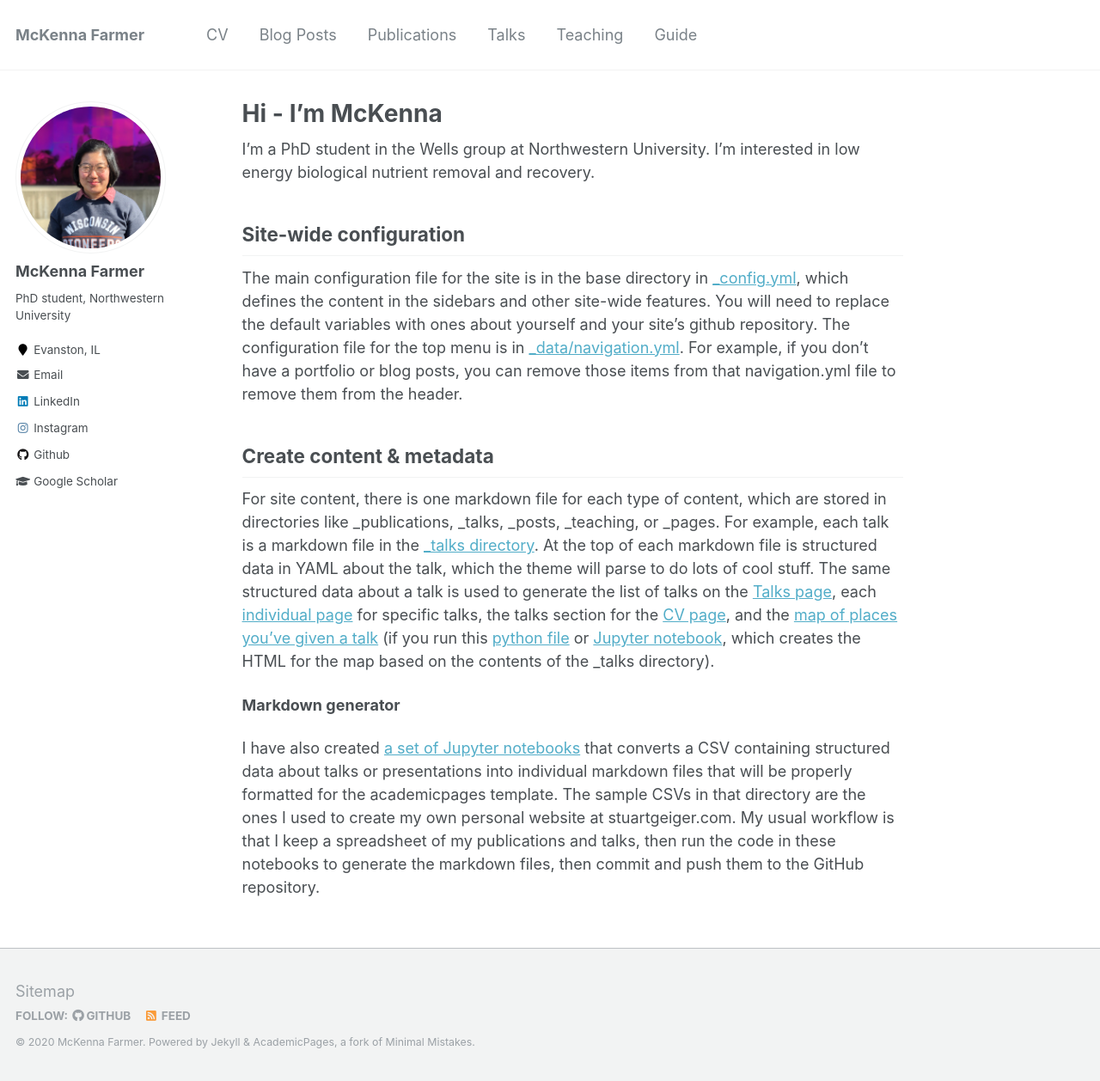
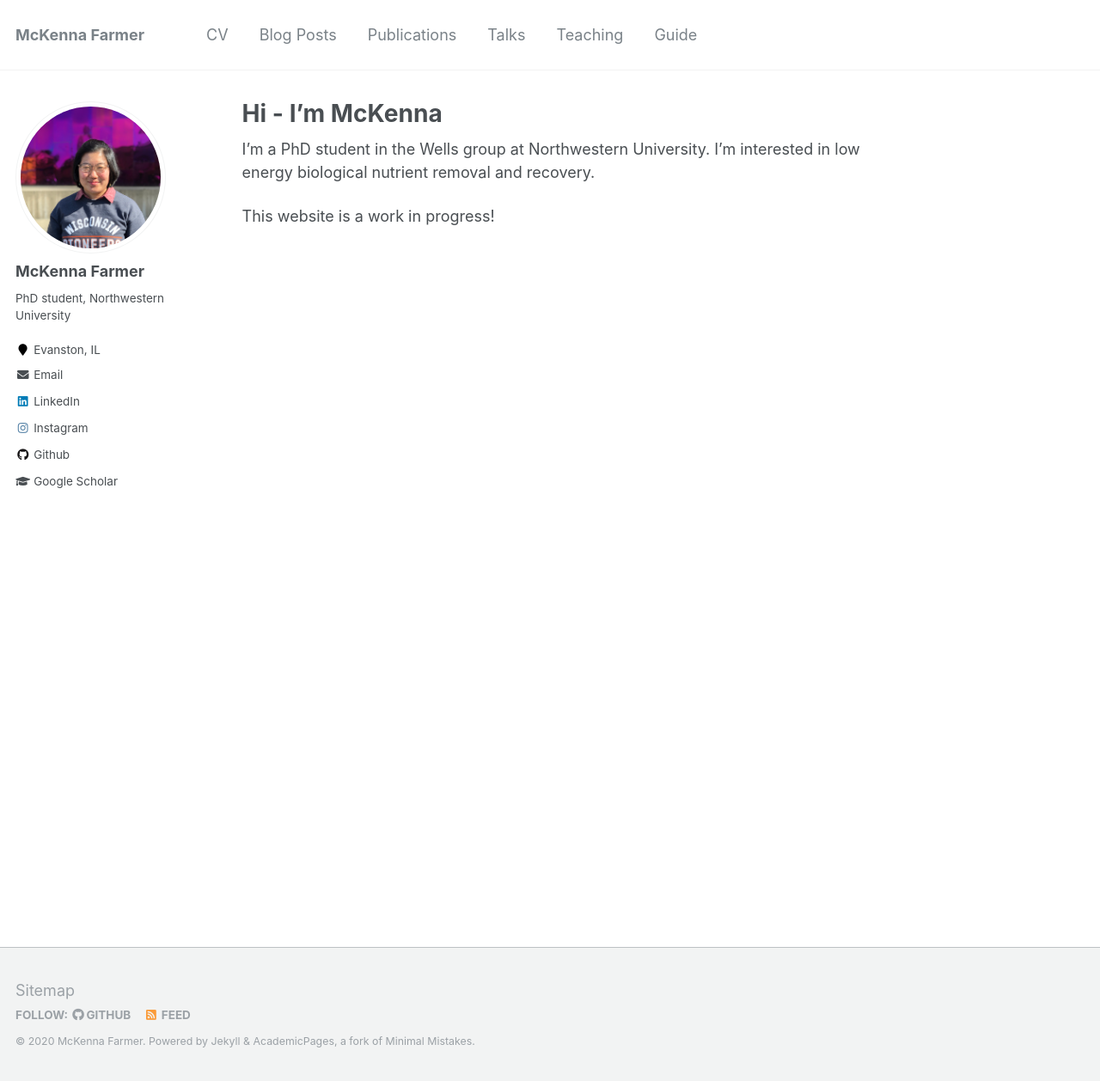
Before and after one commit to mckfarm/mckfarm.github.io, a Jekyll site: the page built from _pages/about.md, in a window 1280 px wide and 1258 px high. Shown: the whole window at 86% size. Built offline with Jekyll 4.4.1, drawn with Linux system fonts in a browser that asks for light colours.

Commit message:
Update about.md

```diff
--- a/_pages/about.md
+++ b/_pages/about.md
@@ -10,17 +10,4 @@ redirect_from:
 
 I'm a PhD student in the Wells group at Northwestern University. I'm interested in low energy biological nutrient removal and recovery.
 
-
-
-Site-wide configuration
-------
-The main configuration file for the site is in the base directory in [_config.yml](https://github.com/academicpages/academicpages.github.io/blob/master/_config.yml), which defines the content in the sidebars and other site-wide features. You will need to replace the default variables with ones about yourself and your site's github repository. The configuration file for the top menu is in [_data/navigation.yml](https://github.com/academicpages/academicpages.github.io/blob/master/_data/navigation.yml). For example, if you don't have a portfolio or blog posts, you can remove those items from that navigation.yml file to remove them from the header.
-
-Create content & metadata
-------
-For site content, there is one markdown file for each type of content, which are stored in directories like _publications, _talks, _posts, _teaching, or _pages. For example, each talk is a markdown file in the [_talks directory](https://github.com/academicpages/academicpages.github.io/tree/master/_talks). At the top of each markdown file is structured data in YAML about the talk, which the theme will parse to do lots of cool stuff. The same structured data about a talk is used to generate the list of talks on the [Talks page](https://academicpages.github.io/talks), each [individual page](https://academicpages.github.io/talks/2012-03-01-talk-1) for specific talks, the talks section for the [CV page](https://academicpages.github.io/cv), and the [map of places you've given a talk](https://academicpages.github.io/talkmap.html) (if you run this [python file](https://github.com/academicpages/academicpages.github.io/blob/master/talkmap.py) or [Jupyter notebook](https://github.com/academicpages/academicpages.github.io/blob/master/talkmap.ipynb), which creates the HTML for the map based on the contents of the _talks directory).
-
-**Markdown generator**
-
-I have also created [a set of Jupyter notebooks](https://github.com/academicpages/academicpages.github.io/tree/master/markdown_generator
-) that converts a CSV containing structured data about talks or presentations into individual markdown files that will be properly formatted for the academicpages template. The sample CSVs in that directory are the ones I used to create my own personal website at stuartgeiger.com. My usual workflow is that I keep a spreadsheet of my publications and talks, then run the code in these notebooks to generate the markdown files, then commit and push them to the GitHub repository.
+This website is a work in progress!
```
